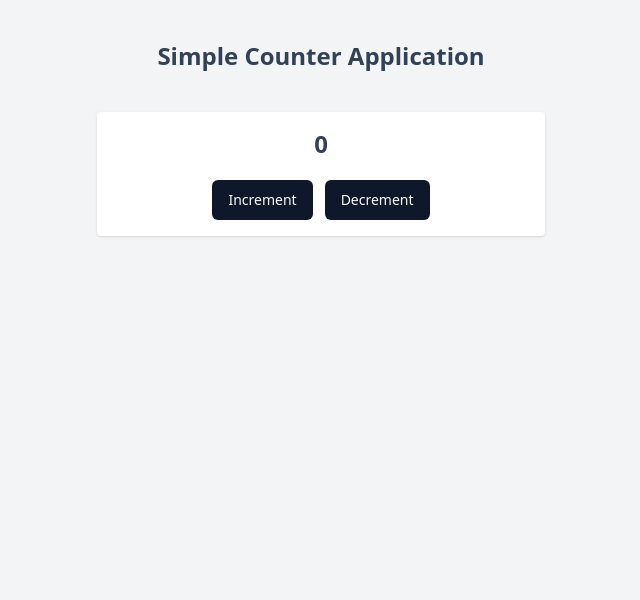
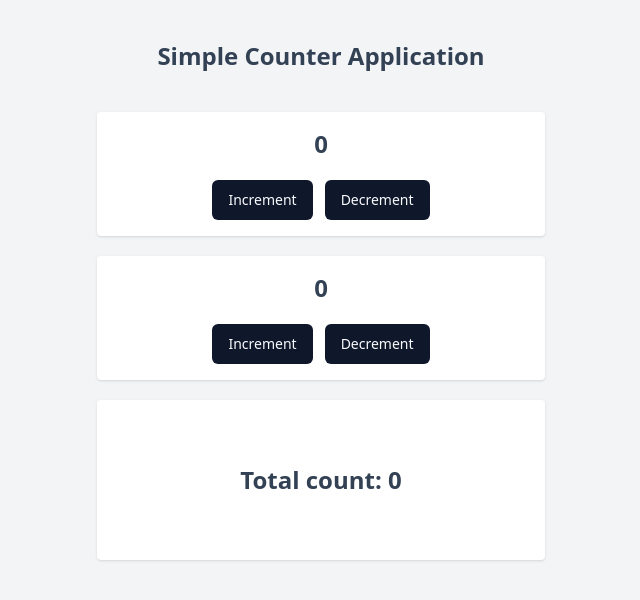
Before and after one commit to shafiqulislamsagor/Redux-practice, a React (Vite) app: page / in a window 1280 px wide. Shown: the top 600 px of the page, without its empty margins (319-959 px from the left). Built offline with nearby package versions, Linux system fonts and the light colour scheme.

Commit message:
counter applied practice root

```diff
--- a/src/App.tsx
+++ b/src/App.tsx
@@ -1,15 +1,57 @@
-import Counter from "./components/Counter"
+import { useState } from "react";
+import Counter from "./components/Count/Counter";
+import State from "./components/Count/State";
 
+const initialCounter = [
+  {
+    id: 1,
+    count: 0,
+  },
+  {
+    id: 2,
+    count: 0,
+  },
+];
 function App() {
+  const [counters, setCounters] = useState(initialCounter);
+
+  const totalCount = counters.reduce((sum , currentValue)=> currentValue.count + sum , 0)
+
+  const handleIncrement = (counterId: number) => {
+    const updatedCounter = counters.map((counterItem) => {
+      if (counterItem.id === counterId) {
+        return { ...counterItem, count: counterItem.count + 1 };
+      }
+      return counterItem;
+    });
+    setCounters(updatedCounter);
+  };
+
+  const handleDecrement = (counterId:number) => {
+    const updatedCounter = counters.map((counterItem) => {
+      if (counterItem.id === counterId) {
+        return { ...counterItem, count: counterItem.count - 1 };
+      }
+      return counterItem;
+    });
+    setCounters(updatedCounter);
+  };
 
   return (
     <>
-     <div className='w-screen h-screen p-10 bg-gray-100 text-slate-700'>
-      <h1 className='max-w-md mx-auto text-center text-2xl font-bold'>Simple Counter Application</h1>
-      <div className='max-w-md mx-auto mt-10 space-y-5'><Counter/></div>
-     </div>
+      <div className="w-screen h-screen p-10 bg-gray-100 text-slate-700">
+        <h1 className="max-w-md mx-auto text-center text-2xl font-bold">
+          Simple Counter Application
+        </h1>
+        <div className="max-w-md mx-auto mt-10 space-y-5">
+          {counters.map((counter) => (
+            <Counter key={counter.id} count={counter.count} handleDecrement={()=> handleDecrement(counter.id)} handleIncrement={()=> handleIncrement(counter.id)} />
+          ))}
+          <State count={totalCount} />
+        </div>
+      </div>
     </>
-  )
+  );
 }
 
-export default App
+export default App;
--- a/src/components/Counter.tsx
+++ b/src/components/Count/Counter.tsx
@@ -1,17 +1,14 @@
-import { useState } from "react"
-import { Button } from "./ui/button";
+import { Button } from "../ui/button";
 import Count from "./Count";
 
-export default function Counter() {
-    const [count , setCount] = useState(0);
+interface CounterProps{
+    count:number;
+    handleIncrement: () => void;
+    handleDecrement: () => void;
+}
 
-    const handleIncrement = ()=> {
-        setCount((prevCount) => prevCount + 1);
-    };
+export default function Counter({count , handleIncrement , handleDecrement}:CounterProps) {
 
-    const handleDecrement = () =>{
-        setCount((prevCount) => prevCount - 1);
-    }
   return (
     <div className="p-4 h-auto flex flex-col items-center justify-center space-y-5 bg-white rounded shadow">
         <Count count={count}/>
--- /dev/null
+++ b/src/components/Count/State.tsx
@@ -0,0 +1,10 @@
+interface StateProps{
+    count: number;
+}
+export default function State({count}:StateProps) {
+  return (
+    <div className="p-4 h-40 flex flex-col items-center justify-center space-y-5 bg-white rounded shadow">
+        <div className="text-2xl font-semibold">Total count: {count}</div>
+    </div>
+  )
+}
```
Also changed, not shown: src/components/Count/Count.tsx (renamed from src/components/Count.tsx).
